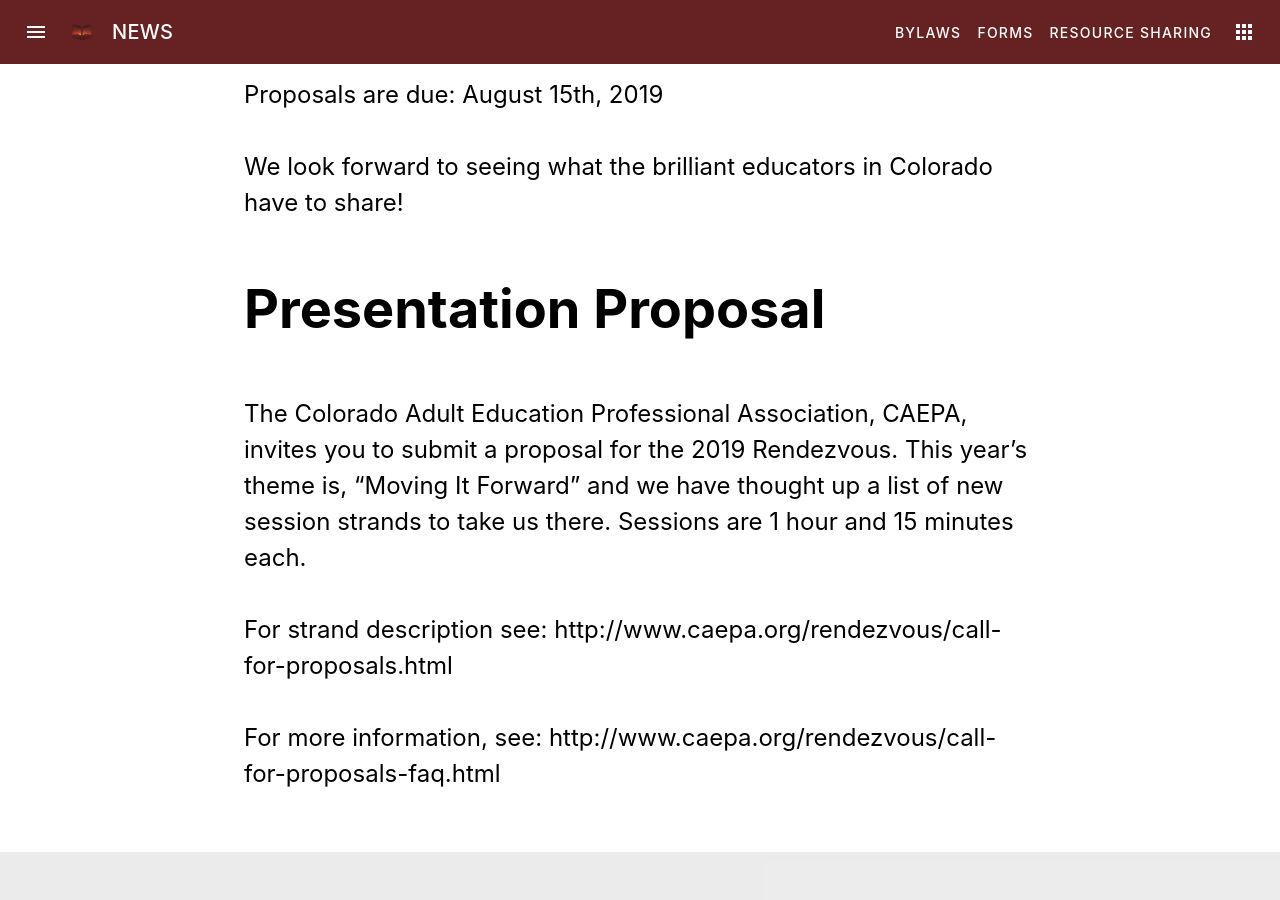
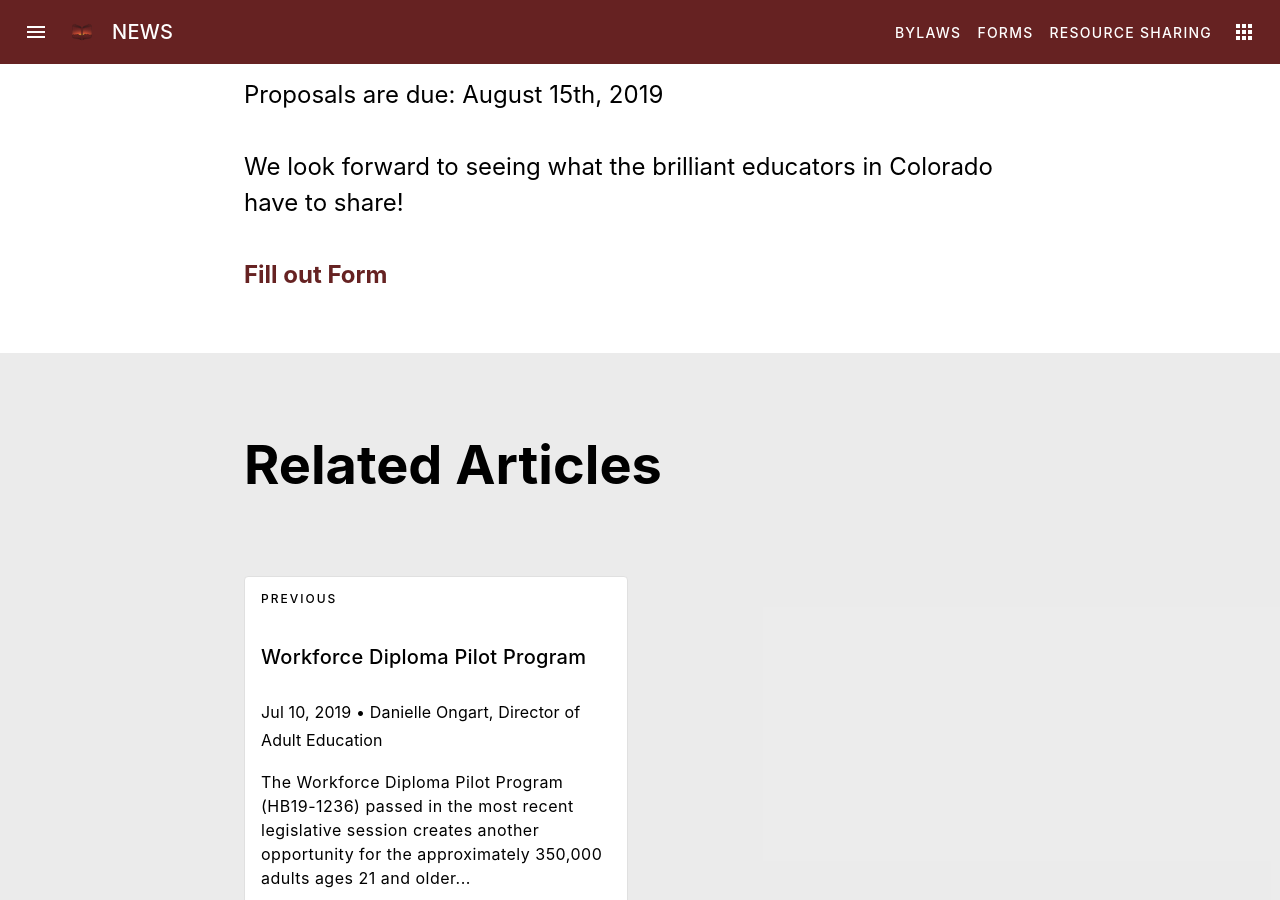
Before and after one commit to caepa/news.caepa.org, a Jekyll site: the page built from collections/news/_posts/2019-07-26-call-for-proposals.md, in a window 1280 px wide and 900 px high, scrolled down 664 px. Built offline with Jekyll 4.4.1, drawn with Linux system fonts in a browser that asks for light colours.

Commit message:
Update 2019-07-26-call-for-proposals.md

```diff
--- a/collections/news/_posts/2019-07-26-call-for-proposals.md
+++ b/collections/news/_posts/2019-07-26-call-for-proposals.md
@@ -11,10 +11,4 @@
 
 We look forward to seeing what the brilliant educators in Colorado have to share!
 
-## Presentation Proposal
-
-The Colorado Adult Education Professional Association, CAEPA, invites you to submit a proposal for the 2019 Rendezvous. This year’s theme is, “Moving It Forward” and we have thought up a list of new session strands to take us there. Sessions are 1 hour and 15 minutes each.
-
-For strand description see: http://www.caepa.org/rendezvous/call-for-proposals.html
-
-For more information, see: http://www.caepa.org/rendezvous/call-for-proposals-faq.html
+[Fill out Form](https://docs.google.com/forms/d/e/1FAIpQLSck5EsFi0ePl0E-HrOTvTlr6TlRwIitRKyj42F8xXtbjnQUdA/viewform?vc=0&c=0&w=1&usp=mail_form_link)
```
